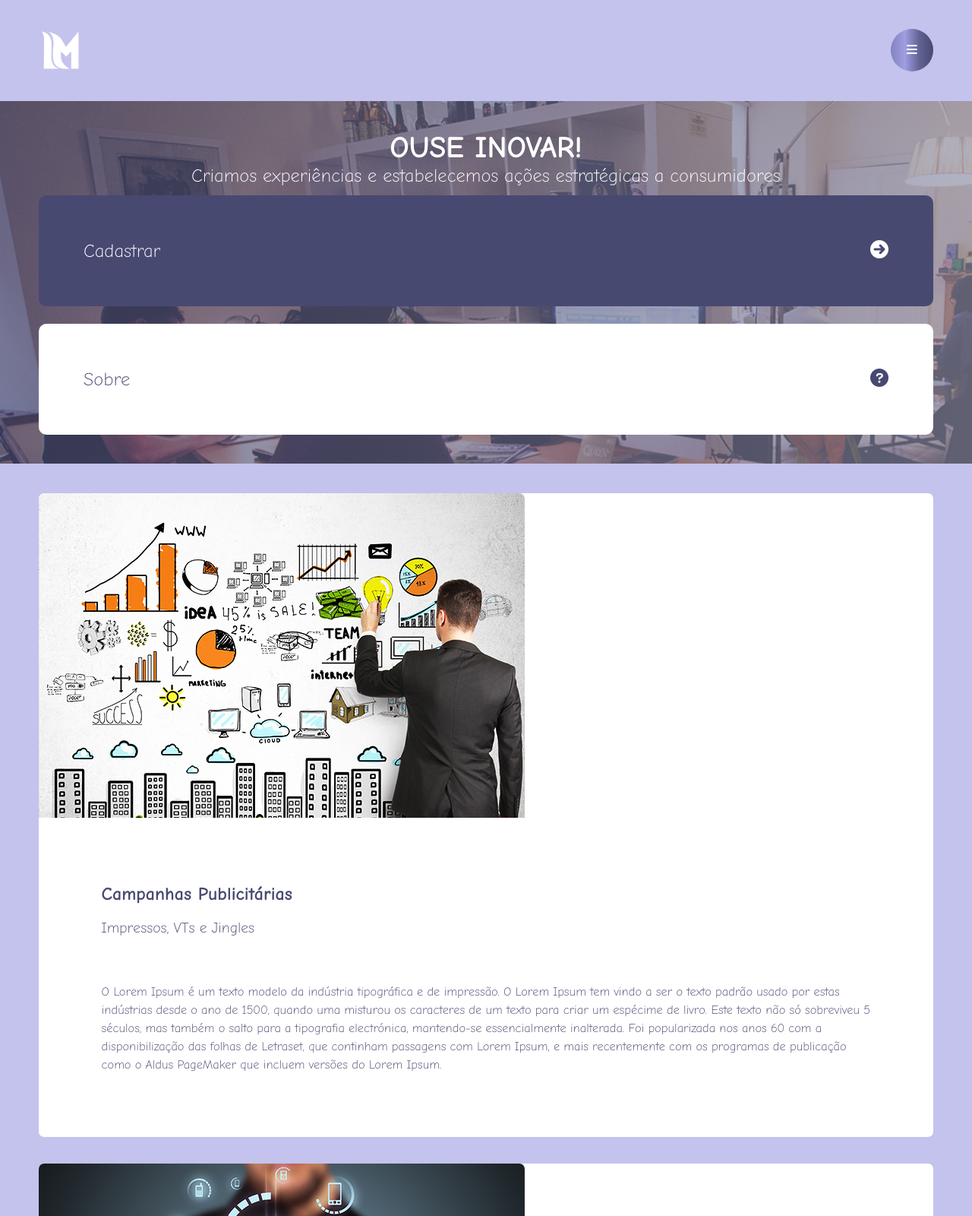
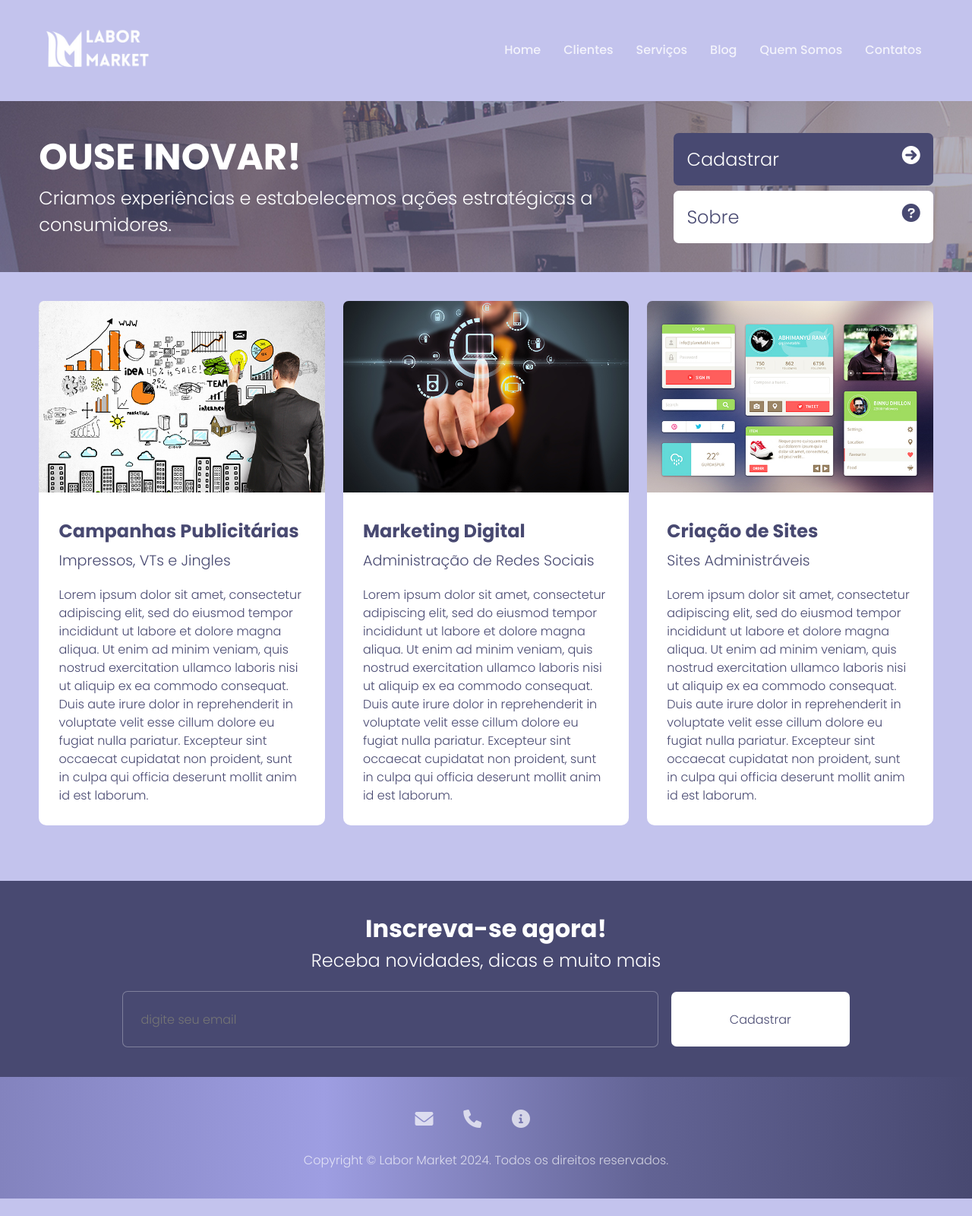
Before and after one commit to giolopes-git/nodeprop, a plain HTML site: page index.html in a window 1280 px wide. Shown: the top 1600 px of the page at 76% size. After the commit the page ends 1577 px from the top, so only its background shows below. Drawn offline with nearby package versions, Linux system fonts and the light colour scheme; a web font is replaced by a local one.

Commit message:
concluindo curso de responsividade

```diff
--- a/css/style.css
+++ b/css/style.css
@@ -7,8 +7,117 @@
     outline: none;
     font-weight: 300;
     box-sizing: border-box;
-    font-family: "Comic Neue", sans-serif;
+    font-family: "Poppins", sans-serif;
 }
+
+.poppins-thin {
+    font-family: "Poppins", sans-serif;
+    font-weight: 100;
+    font-style: normal;
+  }
+
+  .poppins-extralight {
+    font-family: "Poppins", sans-serif;
+    font-weight: 200;
+    font-style: normal;
+  }
+
+  .poppins-light {
+    font-family: "Poppins", sans-serif;
+    font-weight: 300;
+    font-style: normal;
+  }
+
+  .poppins-regular {
+    font-family: "Poppins", sans-serif;
+    font-weight: 400;
+    font-style: normal;
+  }
+
+  .poppins-medium {
+    font-family: "Poppins", sans-serif;
+    font-weight: 500;
+    font-style: normal;
+  }
+
+  .poppins-semibold {
+    font-family: "Poppins", sans-serif;
+    font-weight: 600;
+    font-style: normal;
+  }
+
+  .poppins-bold {
+    font-family: "Poppins", sans-serif;
+    font-weight: 700;
+    font-style: normal;
+  }
+
+  .poppins-extrabold {
+    font-family: "Poppins", sans-serif;
+    font-weight: 800;
+    font-style: normal;
+  }
+
+  .poppins-black {
+    font-family: "Poppins", sans-serif;
+    font-weight: 900;
+    font-style: normal;
+  }
+
+  .poppins-thin-italic {
+    font-family: "Poppins", sans-serif;
+    font-weight: 100;
+    font-style: italic;
+  }
+
+  .poppins-extralight-italic {
+    font-family: "Poppins", sans-serif;
+    font-weight: 200;
+    font-style: italic;
+  }
+
+  .poppins-light-italic {
+    font-family: "Poppins", sans-serif;
+    font-weight: 300;
+    font-style: italic;
+  }
+
+  .poppins-regular-italic {
+    font-family: "Poppins", sans-serif;
+    font-weight: 400;
+    font-style: italic;
+  }
+
+  .poppins-medium-italic {
+    font-family: "Poppins", sans-serif;
+    font-weight: 500;
+    font-style: italic;
+  }
+
+  .poppins-semibold-italic {
+    font-family: "Poppins", sans-serif;
+    font-weight: 600;
+    font-style: italic;
+  }
+
+  .poppins-bold-italic {
+    font-family: "Poppins", sans-serif;
+    font-weight: 700;
+    font-style: italic;
+  }
+
+  .poppins-extrabold-italic {
+    font-family: "Poppins", sans-serif;
+    font-weight: 800;
+    font-style: italic;
+  }
+
+  .poppins-black-italic {
+    font-family: "Poppins", sans-serif;
+    font-weight: 900;
+    font-style: italic;
+  }
+
 
 .days-one-regular {
 font-family: "Days One", sans-serif;
@@ -68,13 +177,32 @@ img{
     max-width: 100%;
 }
 
-/*CABEÇALHO*/
-.cabecalho{
+.container{
     width: 100%;
     float: left;
     padding: 3% 4%;
+    text-align: center;
 }
 
+/* BG COLOR */
+.bg-gradient{
+    background: linear-gradient(to right, #8383be, #9e9ee2, #626394, #484971);
+}
+
+.bg-purple{
+    background-color: #484971;
+}
+
+.bg-white{
+    background-color: #fff;
+}
+
+/* HELPERS */
+.radius{
+    border-radius: 7px;
+}
+
+/*CABEÇALHO*/
 .logo{
     width: 56px;
     height: 56px;
@@ -91,7 +219,6 @@ img{
     color: #fff;
     border-radius: 56px;
     cursor: pointer;
-    background: linear-gradient(to right, #8383be, #9e9ee2, #626394, #484971);
 }
 
 .menu{
@@ -133,10 +260,6 @@ img{
 }
 
 .banner{
-    width: 100%;
-    float: left;
-    text-align: center;
-    padding: 3% 4%;
     background: url(../img/bgnovo.jpg) no-repeat fixed;
 }
 
@@ -163,42 +286,30 @@ img{
     float: right;
 }
 
-.btn-cadastrar{
+.btn{
     width: 100%;
     font-size: 1.5em;
     text-align: left;
     cursor: pointer;
     padding: 5%;
-    border-radius: 10px;
-    background-color: #484971;
+}
+
+.btn-cadastrar{
     color: #fff;
     margin-top: 1%;
 }
+
 .btn-sobre{
-    width: 100%;
-    font-size: 1.5em;
-    text-align: left;
-    cursor: pointer;
-    padding: 5%;
-    border-radius: 10px;
-    background-color: #fff;
     color: #484971;
     margin-top: 2%;
 }
 
 /*serviços*/
-.servicos{
-    width: 100%;
-    float: left;
-    padding: 3% 4%;
-}
-
 .servico{
     width: 100%;
-    background-color: #fff;
     text-align: left;
-    border-radius: 7px;
     margin-bottom: 3%;
+    border-radius: 10px;
 }
 
 .servico img{
@@ -227,14 +338,7 @@ img{
     line-height: 1.5em;
 }
 
-.newsletter{
-    width: 100%;
-    float: left;
-    text-align: center;
-    padding: 3% 4%;
-    background-color: #484971;
-}
-
+/*NEWSLETTER*/
 .newsletter h2{
     font-size: 1.5em;
     color: #fff;
@@ -250,19 +354,166 @@ img{
 }
 
 .newsletter input{
-    background-color: #484971;
     border: 1px solid rgba(255, 255, 255, 0.3);
     padding: 5%;
-    border-radius: 5px;
     width: 100%;
 }
 
 .newsletter button{
     width: 100%;
-    background-color: #fff;
     color: #484971;
     padding: 5%;
-    border-radius: 5px;
     cursor: pointer;
     margin-top: 2%;
 }
+
+/* RODAPÉ */
+.social-icons a{
+    font-size: 1.5em;
+    color: rgba(255, 255, 255, 0.7);
+    margin-right: 3%;
+}
+
+.social-icons a:hover{
+    color: rgb(255, 255, 255);
+}
+
+.social-iconsa:last-child{
+    margin-right: 0;
+}
+
+.copyright{
+    margin-top: 2%;
+    color: rgba(255, 255, 255, 0.7);
+}
+
+
+/*
+MEDIAS TYPES: servem para direcionar um bloco css para determinado tipo de meio de acesso.
+SCREEN: Para monitores ou dispositivos com telas coloridas e resolução adequada.
+PRINT: Para impressoras. Muito usado para dar uma versão de impressão do site.
+*/
+
+/*===== MOBILE FIRST =====*/
+/* SMALL DEVICES - SMARTPHONES */
+
+@media screen and (min-width: 600px) {
+    /* aqui se determina o tipo (que no caso é pra monitores e telas) e em qual situação esse bloco será usado */
+    .logo{
+        width: 150px;
+        float: left;
+        background: url(../img/logogrande.png) center center/150px no-repeat;
+    }
+    .btn{
+        font-size: 2em;
+    }
+}
+
+/* SMALL DEVICES - TABLETS */
+@media screen and (min-width: 768px){
+    .servico{
+        width: 49%;
+        float: left;
+        margin-right: 2%;
+    }
+    .servico:nth-child(2){
+        /* essa pseudo classe vai aplicar o css a um determinado elemento*/
+        margin-right: 0;
+    }
+
+    .newsletter h2{
+        font-size: 2em;
+    }
+    .newsletter h3{
+        font-size: 1.5em;
+    }
+    .newsletter input{
+        width: 70%;
+        padding: 2%;
+        float: left;
+        margin-right: 1%;
+    }
+    .newsletter button{
+        width: 29%;
+        padding: 2%;
+        float: right;
+        margin-top: 0;
+    }
+}
+
+/* SMALL DEVICES - TABLETS E DESKTOPS */
+@media screen and (min-width: 960px){
+    .title{
+        width: 70%;
+        float: left;
+        text-align: left;
+    }
+    .title h2{
+        font-size: 3em;
+    }
+    .title h3{
+        font-size: 1.5em;
+    }
+
+    .button{
+        width: 29%;
+        float: right;
+        margin-top: 0;
+        margin-left: 1%;
+    }
+    .btn{
+        font-size: 1.5em;
+    }
+    .servico{
+        width: 32%;
+        margin-right: 2%;
+    }
+    .servico:nth-child(2){
+        margin-right: 2%;
+    }
+    .servico:nth-child(3){
+        margin-right: 0;
+    }
+    .newsletter input{
+        width: 60%;
+        float: none;
+    }
+    .newsletter button{
+        width: 20%;
+        float: none;
+    }
+}
+
+/* LARGE DEVICES - WIDE SCREENS */
+@media screen and (min-width: 960px){
+    .btn-menu{
+        display: none;
+    }
+    .btn-close{
+        display: none;
+    }
+    .menu{
+        width: auto;
+        height: 56px;
+        line-height: 56px;
+        float: right;
+        background-color: #c3c3ed;
+        display: block !important;
+        position: static;
+    }
+    .menu li{
+        padding: 0;
+        float: left;
+    }
+    .menu li a{
+        color: rgba(255, 255, 255, 0.8);
+        font-size: 1em;
+        padding: 15px;
+        font-weight: 500;
+    }
+    .menu li a:hover{
+        border: none;
+        color: #fff;
+        font-weight: 700;
+    }
+}
--- a/index.html
+++ b/index.html
@@ -4,10 +4,10 @@
     <meta charset="UTF-8">
     <!-- A minha largura é igual a largura do dispositivo -->
     <meta name="viewport" content="width=device-width, initial-scale=1.0">
-    <title>Steno - Especializado em Desenvolvimento de Software</title>
+    <title>Labor Market - Especializado em Desenvolvimento de Software</title>
     <meta name="description" content="Empresa especializada em desenvolivmentos de sites e apps digitais">
     <!-- Melhorar a pesquisa no google -->
-    <meta name="keywords" content="Steno, Site, Software, Desenvolvimento">
+    <meta name="keywords" content="Labor Market, Site, Software, Desenvolvimento">
     <meta name="robots" content="index, follow">
     <meta name="author" content="Giovana Carneiro">
     <link rel="stylesheet" href="css/style.css">
@@ -19,11 +19,14 @@
     <link rel="preconnect" href="https://fonts.gstatic.com" crossorigin>
     <link href="https://fonts.googleapis.com/css2?family=Comic+Neue:ital,wght@0,300;0,400;0,700;1,300;1,400;1,700&display=swap" rel="stylesheet">
     <link rel="icon" href="img/logos.png">
+    <link rel="preconnect" href="https://fonts.googleapis.com">
+    <link rel="preconnect" href="https://fonts.gstatic.com" crossorigin>
+    <link href="https://fonts.googleapis.com/css2?family=Poppins:ital,wght@0,100;0,200;0,300;0,400;0,500;0,600;0,700;0,800;0,900;1,100;1,200;1,300;1,400;1,500;1,600;1,700;1,800;1,900&display=swap" rel="stylesheet">
 </head>
 <body>
-    <header class="cabecalho">
+    <header class="container">
         <a href="index.html"><h1 class="logo">Steno - Especializado em Desenvolvimento de Software</h1></a>
-        <button class="btn-menu"><i class="fa fa-bars" aria-hidden="false"></i></button>
+        <button class="btn-menu bg-gradient"><i class="fa fa-bars" aria-hidden="false"></i></button>
         <nav class="menu">
             <a class="btn-close"><i class="fa fa-times"></i></a>
             <ul>
@@ -36,63 +39,61 @@
             </ul>
         </nav>
     </header>
-    <div class="banner">
+    <div class="banner container">
         <div class="title">
-            <h2>OUSE INOVAR! </h2>
-            <h3>Criamos experiências e estabelecemos ações estratégicas a consumidores</h3>
+            <h2>OUSE INOVAR!</h2>
+            <h3>Criamos experiências e estabelecemos ações estratégicas a consumidores.</h3>
         </div>
 
         <div class="button">
-            <button class="btn-cadastrar">Cadastrar<i class="fa fa-arrow-circle-right"></i></button>
-            <button class="btn-sobre">Sobre<i class="fa fa-question-circle"></i></button>
+            <button class="btn btn-cadastrar bg-purple radius">Cadastrar<i class="fa fa-arrow-circle-right"></i></button>
+            <button class="btn btn-sobre bg-white radius">Sobre<i class="fa fa-question-circle"></i></button>
         </div>
     </div>
-    <main class="servicos">
-        <article class="servico">
+    <main class="container">
+        <article class="servico bg-white">
             <a href="#"><img src="img/criacoes.jpg" alt="Campanhas puplicitárias"></a>
             <div class="inner">
                 <a href="#">Campanhas Publicitárias</a>
                 <h4>Impressos, VTs e Jingles</h4>
-                <p>O Lorem Ipsum é um texto modelo da indústria tipográfica e de impressão. O Lorem Ipsum tem vindo a ser o texto padrão usado por estas indústrias desde o ano de 1500, quando uma misturou os caracteres de um texto para criar um espécime de livro. Este texto não só sobreviveu 5 séculos, mas também o salto para a tipografia electrónica, mantendo-se essencialmente inalterada. Foi popularizada nos anos 60 com a disponibilização das folhas de Letraset, que continham passagens com Lorem Ipsum, e mais recentemente com os programas de publicação como o Aldus PageMaker que incluem versões do Lorem Ipsum.</p>
+                <p>Lorem ipsum dolor sit amet, consectetur adipiscing elit, sed do eiusmod tempor incididunt ut labore et dolore magna aliqua. Ut enim ad minim veniam, quis nostrud exercitation ullamco laboris nisi ut aliquip ex ea commodo consequat. Duis aute irure dolor in reprehenderit in voluptate velit esse cillum dolore eu fugiat nulla pariatur. Excepteur sint occaecat cupidatat non proident, sunt in culpa qui officia deserunt mollit anim id est laborum.</p>
             </div>
         </article>
-        <article class="servico">
+        <article class="servico bg-white">
             <a href="#"><img src="img/md.jpg" alt="Marketing Digital"></a>
             <div class="inner">
                 <a href="#">Marketing Digital</a>
                 <h4>Administração de Redes Sociais</h4>
-                <p>Em 2016 coloquei como uma das metas do ano "Aprender a fazer um bom nhoque", mas foi só no final de 2018 que finalmente fiz um nhoque com cara e sabor de nhoque. Um prato que eu pensei "Eu pagaria por isso em um restaurante. Não pagaria muito caro, mas pagaria". E considerando meus talentos gastronômicos, pra mim isso foi uma baita conquista, que só foi possível porque eu me empenhei muito mais do que nos anos anteriores.</p>
+                <p>Lorem ipsum dolor sit amet, consectetur adipiscing elit, sed do eiusmod tempor incididunt ut labore et dolore magna aliqua. Ut enim ad minim veniam, quis nostrud exercitation ullamco laboris nisi ut aliquip ex ea commodo consequat. Duis aute irure dolor in reprehenderit in voluptate velit esse cillum dolore eu fugiat nulla pariatur. Excepteur sint occaecat cupidatat non proident, sunt in culpa qui officia deserunt mollit anim id est laborum.</p>
             </div>
         </article>
-        <article class="servico">
+        <article class="servico bg-white">
             <a href="#"><img src="img/cs.jpg" alt="Criação de Sites"></a>
             <div class="inner">
                 <a href="#">Criação de Sites</a>
                 <h4>Sites Administráveis</h4>
-                <p>Com nosso gerador de texto aleatório você consegue gerar textos fictícios para preencher espaços de projetos de artes, websites e afins, é possível gerar até 3 modelos, palavras, sentenças e parágrafos.</p>
+                <p>Lorem ipsum dolor sit amet, consectetur adipiscing elit, sed do eiusmod tempor incididunt ut labore et dolore magna aliqua. Ut enim ad minim veniam, quis nostrud exercitation ullamco laboris nisi ut aliquip ex ea commodo consequat. Duis aute irure dolor in reprehenderit in voluptate velit esse cillum dolore eu fugiat nulla pariatur. Excepteur sint occaecat cupidatat non proident, sunt in culpa qui officia deserunt mollit anim id est laborum.</p>
             </div>
         </article>
     </main>
     <!-- NEWSLETTER -->
-     <section class="newsletter">
+     <section class="container newsletter bg-purple">
         <h2>Inscreva-se agora!</h2>
         <h3>Receba novidades, dicas e muito mais</h3>
         <form>
-            <input type="email" name="email" placeholder="digite seu email">
-            <button>Cadastrar</button>
+            <input class="bg-purple radius" type="email" name="email" placeholder="digite seu email">
+            <button class="bg-white radius">Cadastrar</button>
         </form>
      </section>
 
-     <footer class="rodape">
+     <footer class="container bg-gradient">
         <div class="social-icons">
-            <a href="#"><i class="fa fa-facebook"></i></a>
-            <a href="#"><i class="fa fa-twitter"></i></a>
-            <a href="#"><i class="fa fa-google"></i></a>
-            <a href="#"><i class="fa fa-instagram"></i></a>
-            <a href="#"><i class="fa fa-envelope"></i></a>
+            <a href="#"><i class="fa fa-envelope" aria-hidden="true"></i></a>
+            <a href="#"><i class="fa fa-phone" aria-hidden="true"></i></a>
+            <a href="#"><i class="fa fa-info-circle" aria-hidden="true"></i></a>
         </div>
         <p class="copyright">
-            Copyright © Steno 2024. Todos os direitos reservados.
+            Copyright © Labor Market 2024. Todos os direitos reservados.
         </p>
      </footer>
     <!-- JQUERY -->
```
Also changed, not shown: img/logogrande.png (added), link do curso.txt (added).
